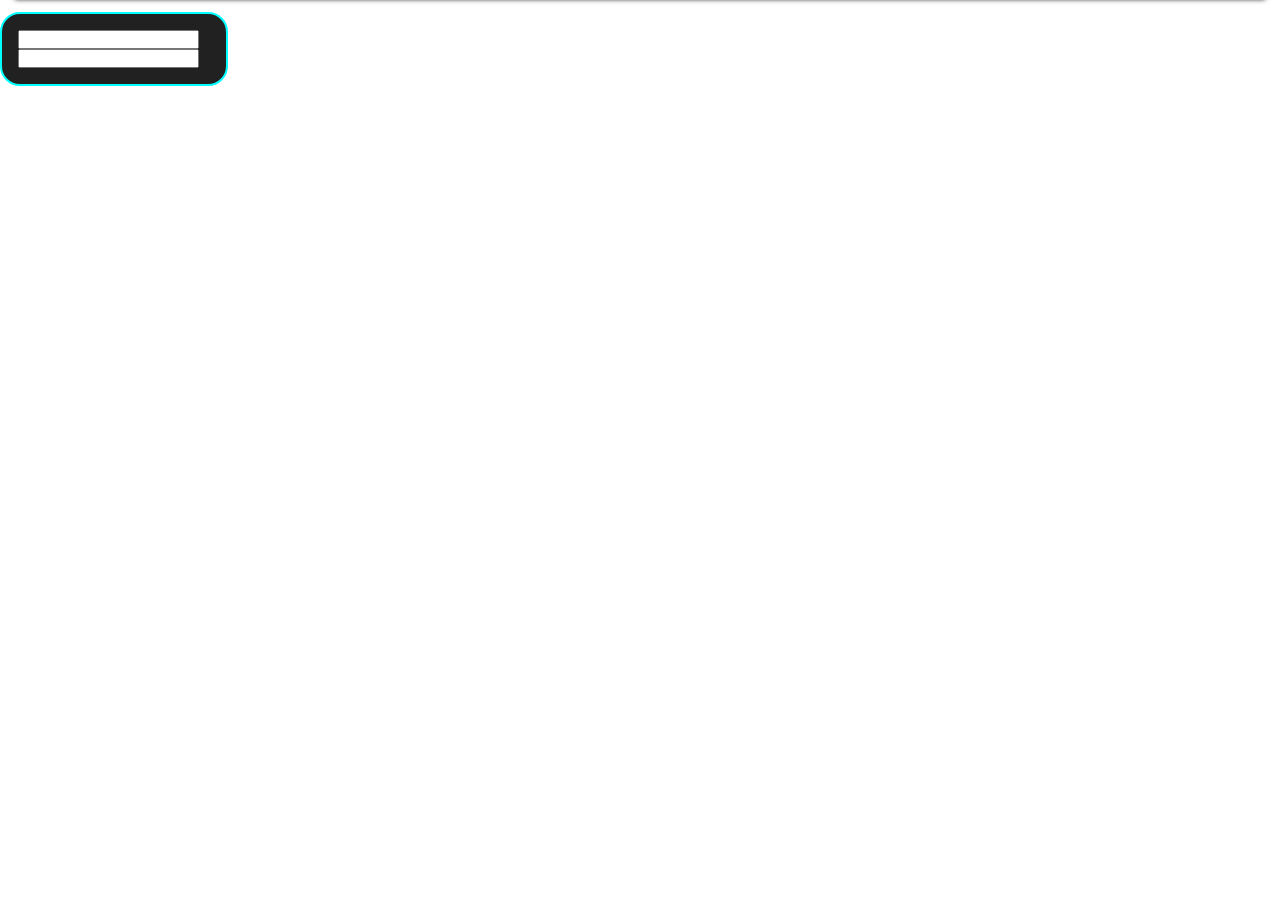
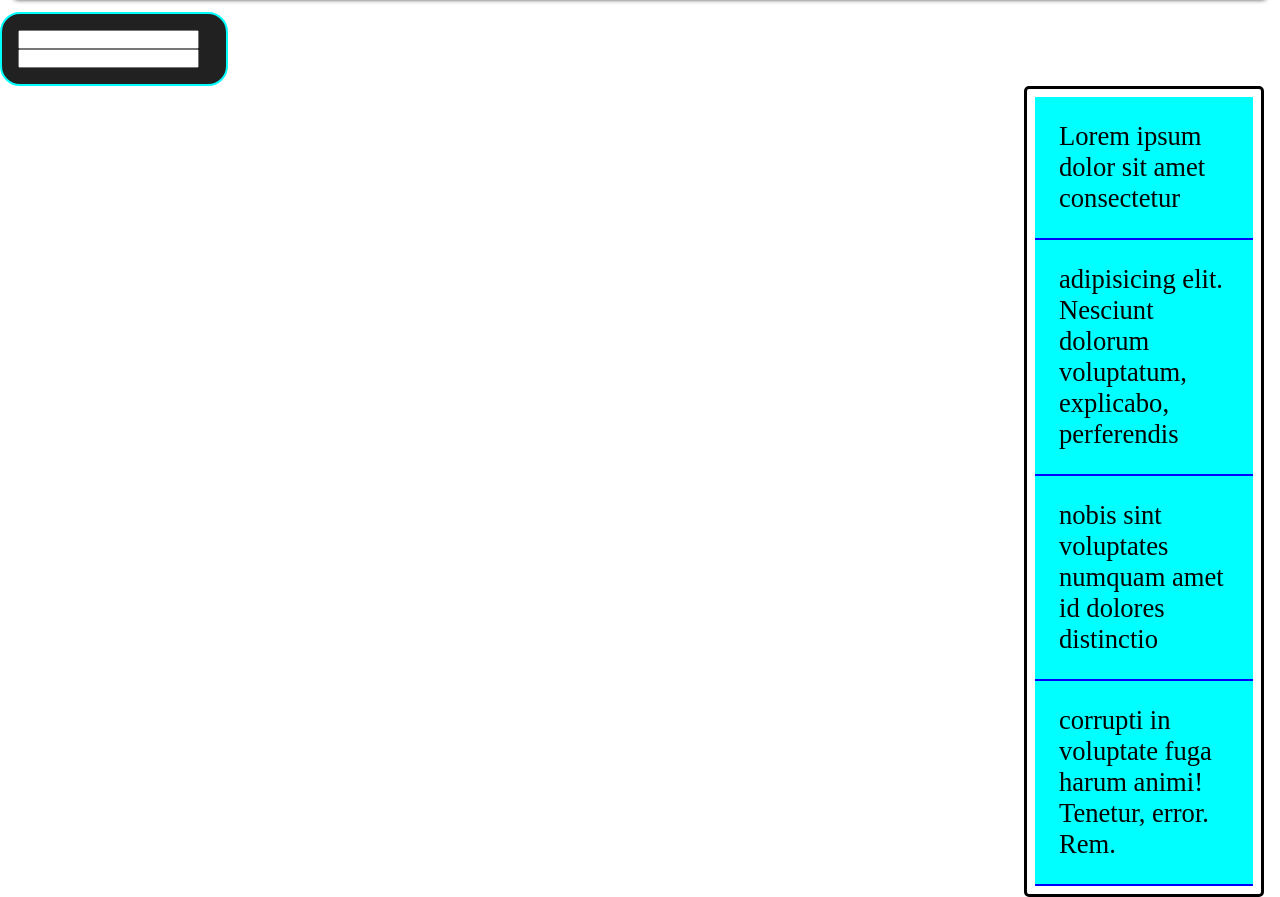
Before and after one commit to Teban716/Muro_Colaborativo, a plain HTML site: page index.html in a window 1280 px wide. Shown: the part 676-1573 px from the top of the page. Before the commit the page ends 800 px from the top, so only its background shows below. Drawn offline with Linux system fonts and the light colour scheme.

Commit message:
feat: agregar elemento HTML para coder 7 - closes #7

```diff
--- a/index.html
+++ b/index.html
@@ -34,6 +34,22 @@
         <output class="result" name="resultado" for="x y"></output>
     </form>
 
+    <aside class="sidebar"> <!-- Coder 7 -->
+        <section class="cards">
+            <section class="card">
+                <h3>Lorem ipsum dolor sit amet consectetur</h3>
+            </section>
+            <section class="card">
+                <h3>adipisicing elit. Nesciunt dolorum voluptatum, explicabo, perferendis</h3>
+            </section>
+            <section class="card">
+                <h3>nobis sint voluptates numquam amet id dolores distinctio</h3>
+            </section>
+            <section class="card">
+                <h3>corrupti in voluptate fuga harum animi! Tenetur, error. Rem.</h3>
+            </section>
+        </section>
+    </aside>
 
 </body>
 </html>
--- a/style.css
+++ b/style.css
@@ -71,3 +71,49 @@ header {
     height: 50px;
     margin-right: 15px;
 }
+
+/* Start - Coder 7: Aside */
+.sidebar{
+    display: flex;
+    flex-flow: column;
+    color: black;
+    flex: 0.325;
+    margin-left: 80%;
+    margin-right: 1em;
+    width: auto;
+}
+
+.cards > * {
+    background: cyan;
+}
+
+.sidebar > section{
+    display: flex;
+    flex-flow: column;
+    border: 3px solid black;
+    border-radius: 5px;
+    padding: 0.5rem;
+}
+
+.sidebar section h3{
+    font-weight: 500;
+    font-size: 1.6625rem;
+    display: flex;
+    align-items: center;
+}
+
+.sidebar section .card{
+    border-bottom: 2px solid blue;
+    padding: 1.5rem;
+    display: flex;
+    flex-flow: column;
+    gap: 1.5rem;
+}
+
+@media (max-width: 480px) {
+    .sidebar{
+        display: none;
+    }
+}
+
+/* Finish - Coder 7: Aside */
```
